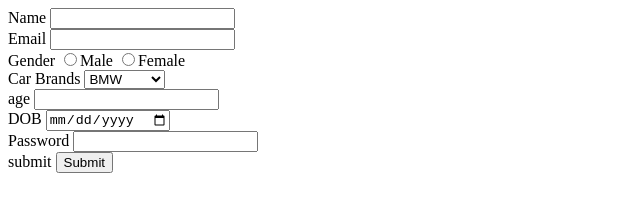
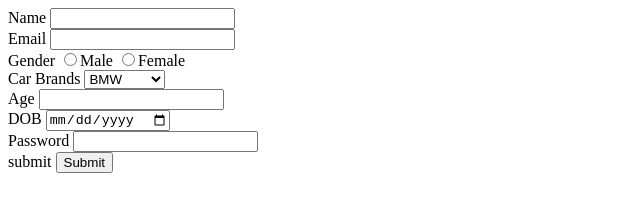
Before and after one commit to acciojob/signup-form-car-Princekumar8085, a website: page main.html in a window 1280 px wide. Shown: the full height of the page, 0-640 px from the left. Drawn offline with Linux system fonts and the light colour scheme.

Commit message:
created a submission

```diff
--- a/main.html
+++ b/main.html
@@ -26,7 +26,7 @@
               <option value="mercedes">Mercedez</option>
             </select>
 		<br>
-		<label for="carage" >age</label>
+		<label for="carage" >Age</label>
         <input type="age" required id="carage">
 		<br>
 		<label for="dob">DOB</label>
```
